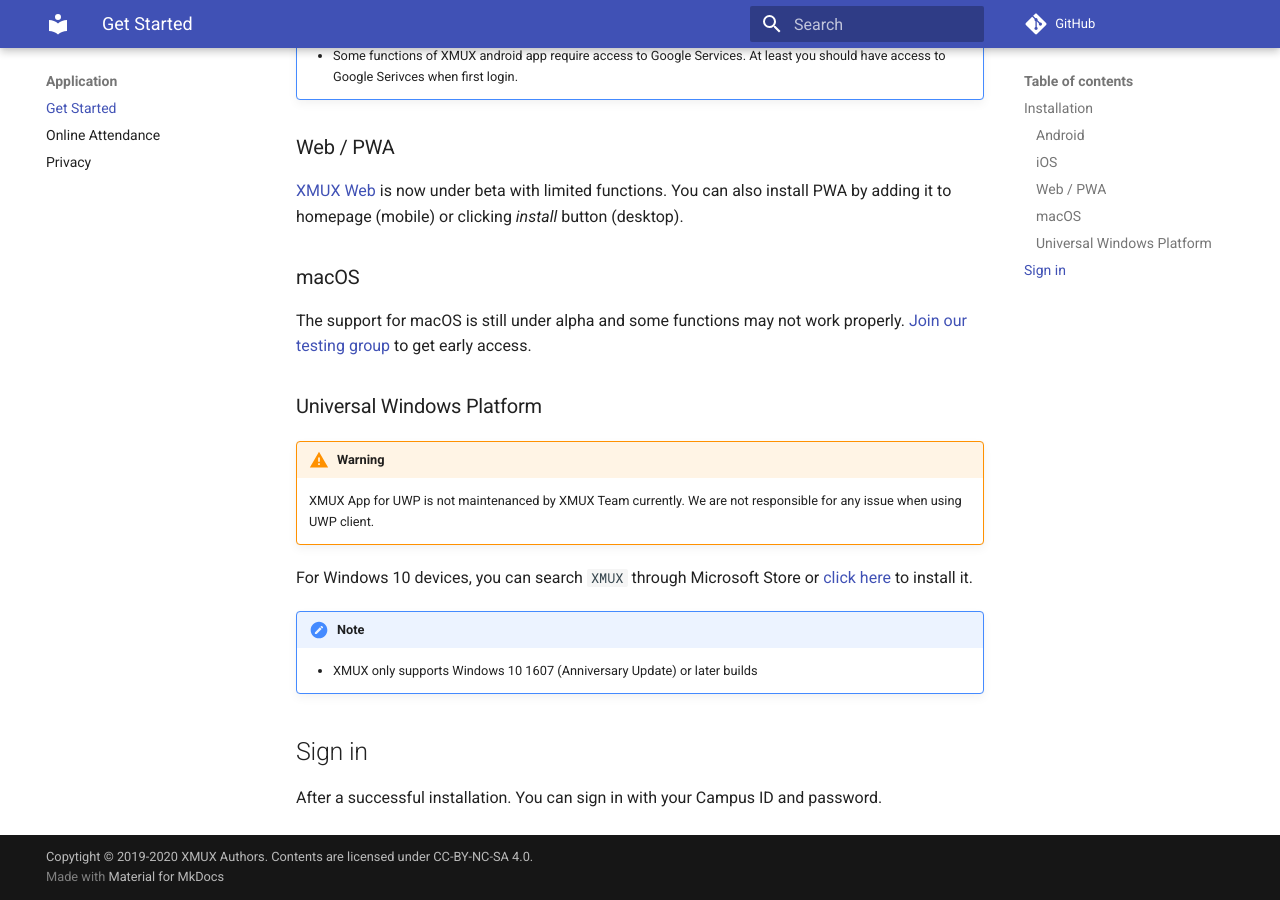
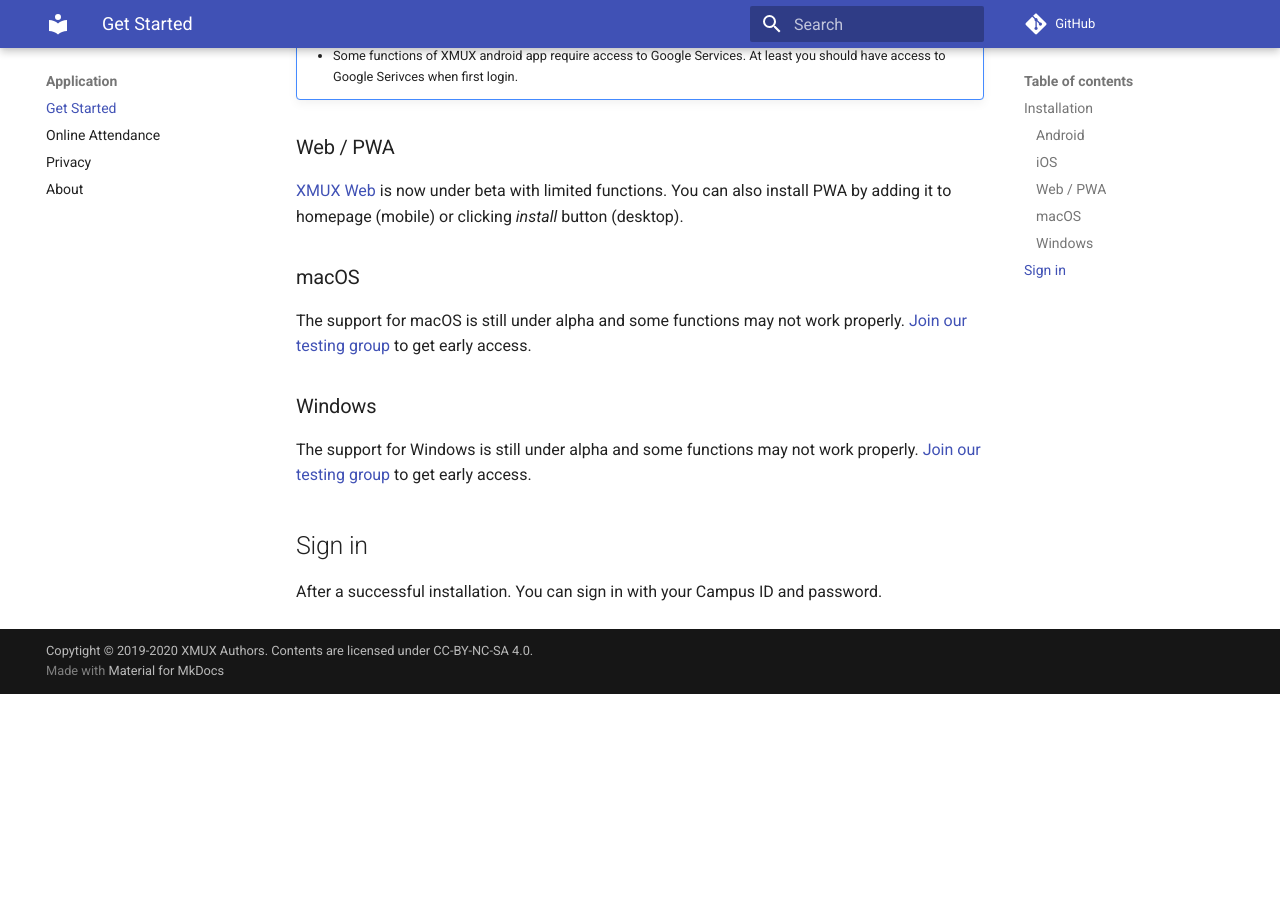
Before and after one commit to XMUMY/docs, an MkDocs documentation site: the page built from docs/app/get-started.md, in a window 1280 px wide and 900 px high, scrolled down 786 px. Built offline with MkDocs 1.6.1 and Material for MkDocs 9.7.7, drawn with Linux system fonts in a browser that asks for light colours; comment, search, counter and statistics services are not loaded; after the commit the page ends 1480 px from its top, so only the background shows below that; some of the changed text lies outside the part shown.

Commit message:
Add about

```diff
--- a/docs/app/get-started.md
+++ b/docs/app/get-started.md
@@ -2,7 +2,7 @@
 
 ## Installation
 
-XMUX application now support `Android`, `iOS`, `Web`, `macOS` and `Universal Windows` platform. Please follow the steps to download the app.
+XMUX application now support `Android`, `iOS`, `Web`, `macOS` and `Windows` platform. Please follow the steps to download the app.
 
 ### Android
 
@@ -31,17 +31,9 @@ For iOS devices, you can search `XMUX` through App Store or [click here](https:/
 
 The support for macOS is still under alpha and some functions may not work properly. [Join our testing group](https://shang.qq.com/wpa/qunwpa?idkey=f07eb500a50900e4b475abc17ceeda9fb648cd7a57110a2710e14cbe6601ec2f) to get early access.
 
-### Universal Windows Platform
+### Windows
 
-!!! warning
-
-    XMUX App for UWP is not maintenanced by XMUX Team currently. We are not responsible for any issue when using UWP client.
-
-For Windows 10 devices, you can search `XMUX` through Microsoft Store or [click here](ms-windows-store://pdp/?productid=9N3MTXT08TV2) to install it.
-
-!!! note
-
-    - XMUX only supports Windows 10 1607 (Anniversary Update) or later builds
+The support for Windows is still under alpha and some functions may not work properly. [Join our testing group](https://shang.qq.com/wpa/qunwpa?idkey=f07eb500a50900e4b475abc17ceeda9fb648cd7a57110a2710e14cbe6601ec2f) to get early access.
 
 ## Sign in
 
--- a/mkdocs.yml
+++ b/mkdocs.yml
@@ -6,30 +6,31 @@ site_description: XMUX Help Center
 copyright: Copytight © 2019-2020 XMUX Authors. Contents are licensed under CC-BY-NC-SA 4.0.
 
 nav:
-  - Home: index.md
-  - Application:
-      - Get Started: app/get-started.md
-      - Online Attendance: app/online-attendance.md
-      - Privacy: app/privacy.md
-  - Campus:
-      - Links: campus/links.md
-      - About: campus/about.md
-  - Developer:
-      - Architecture: developer/architecture.md
-      - Contributors: developer/contributors.md
-      - CLA: developer/cla.md
-      - Documents:
-          - Get Started: developer/docs/get-started.md
-          - Structure: developer/docs/structure.md
-      - Website:
-          - Get Started: developer/website/get-started.md
+    - Home: index.md
+    - Application:
+          - Get Started: app/get-started.md
+          - Online Attendance: app/online-attendance.md
+          - Privacy: app/privacy.md
+          - About: app/about.md
+    - Campus:
+          - Links: campus/links.md
+          - About: campus/about.md
+    - Developer:
+          - Architecture: developer/architecture.md
+          - Contributors: developer/contributors.md
+          - CLA: developer/cla.md
+          - Documents:
+                - Get Started: developer/docs/get-started.md
+                - Structure: developer/docs/structure.md
+          - Website:
+                - Get Started: developer/website/get-started.md
 
 theme:
-  name: material
-  features:
-    - navigation.tabs
+    name: material
+    features:
+        - navigation.tabs
 
 markdown_extensions:
-  - admonition
-  - pymdownx.highlight
-  - pymdownx.superfences
+    - admonition
+    - pymdownx.highlight
+    - pymdownx.superfences
```
Also changed, not shown: docs/app/about.md (added, +8 -0 lines).
